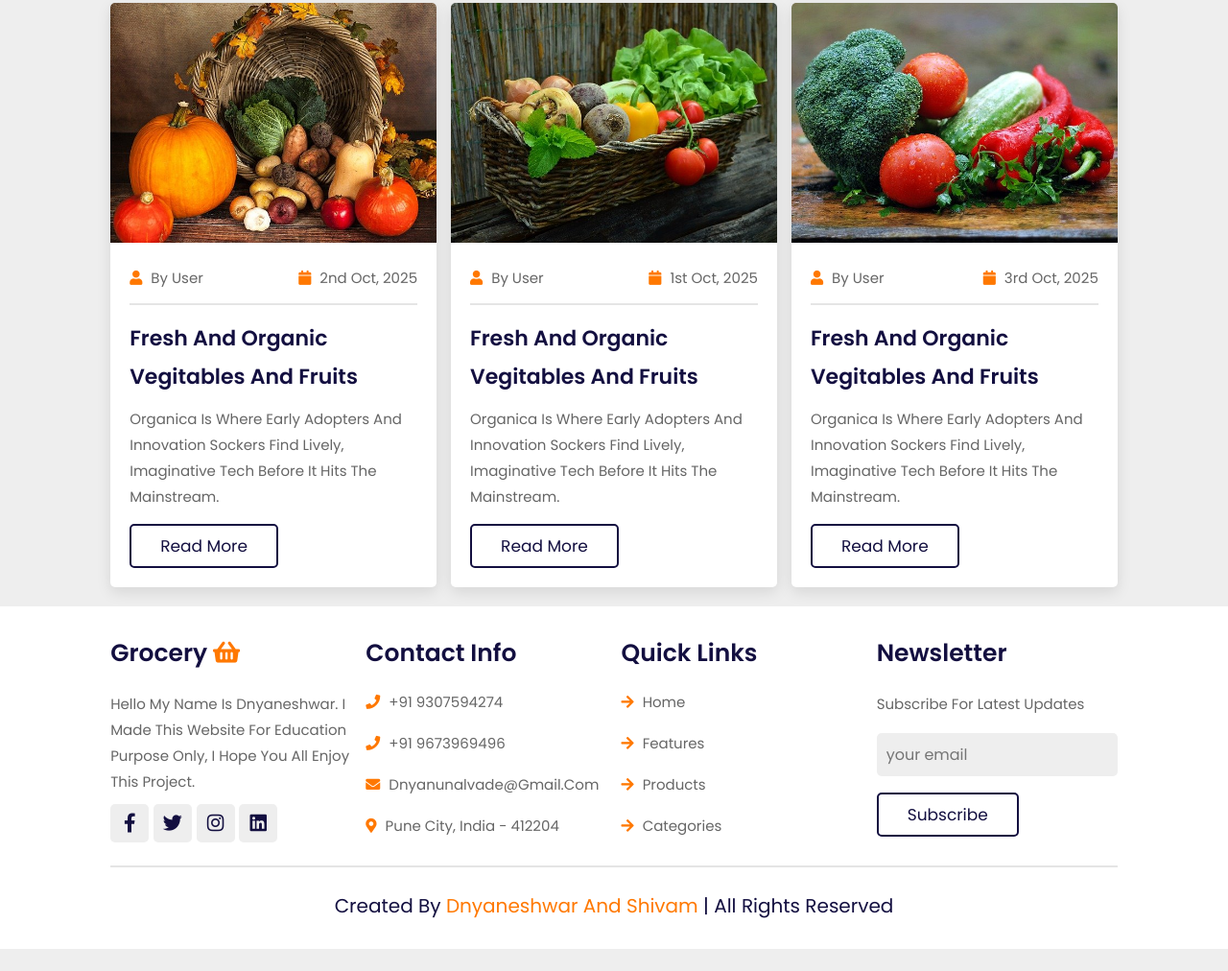
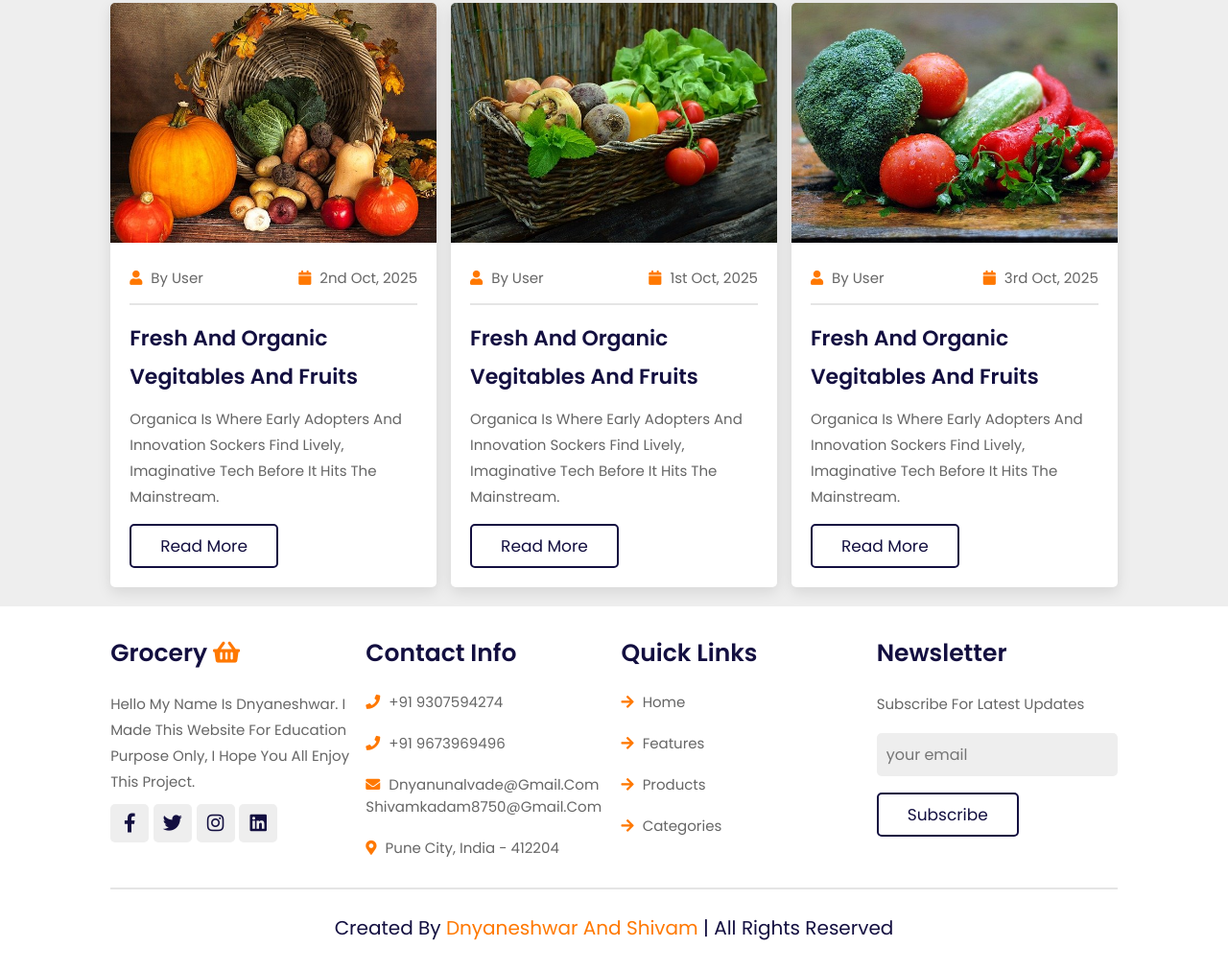
Before and after one commit to dnyaneshvarnalvade/Grocery-Market-Website, a plain HTML site: page index.html in a window 1280 px wide. Shown: the part 3610-4622 px from the top of the page at 96% size. Before the commit the page ends 4599 px from the top, so only its background shows below. Drawn offline with nearby package versions, Linux system fonts and the light colour scheme.

Commit message:
Update index.html

```diff
--- a/index.html
+++ b/index.html
@@ -450,7 +450,7 @@
             <h3>contact info</h3>
             <a href="#" class="links"> <i class="fas fa-phone"></i> +91 9307594274 </a>
             <a href="#" class="links"> <i class="fas fa-phone"></i> +91 9673969496 </a>
-            <a href="#" class="links"> <i class="fas fa-envelope"></i> dnyanunalvade@gmail.com </a>
+            <a href="#" class="links"> <i class="fas fa-envelope"></i> dnyanunalvade@gmail.com <br> shivamkadam8750@gmail.com </a>
             <a href="#" class="links"> <i class="fas fa-map-marker-alt"></i> Pune City, india - 412204 </a>
         </div>
 
```
